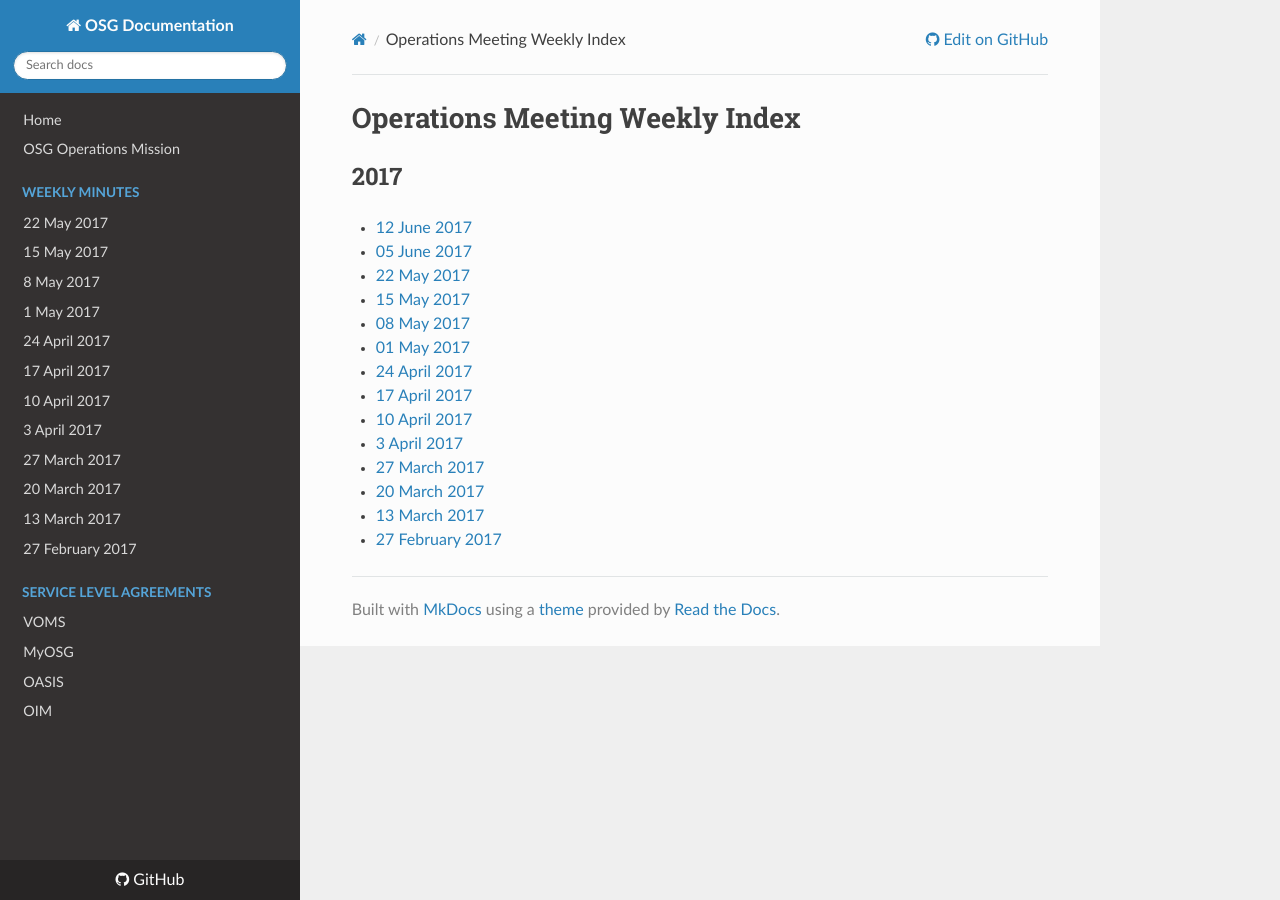
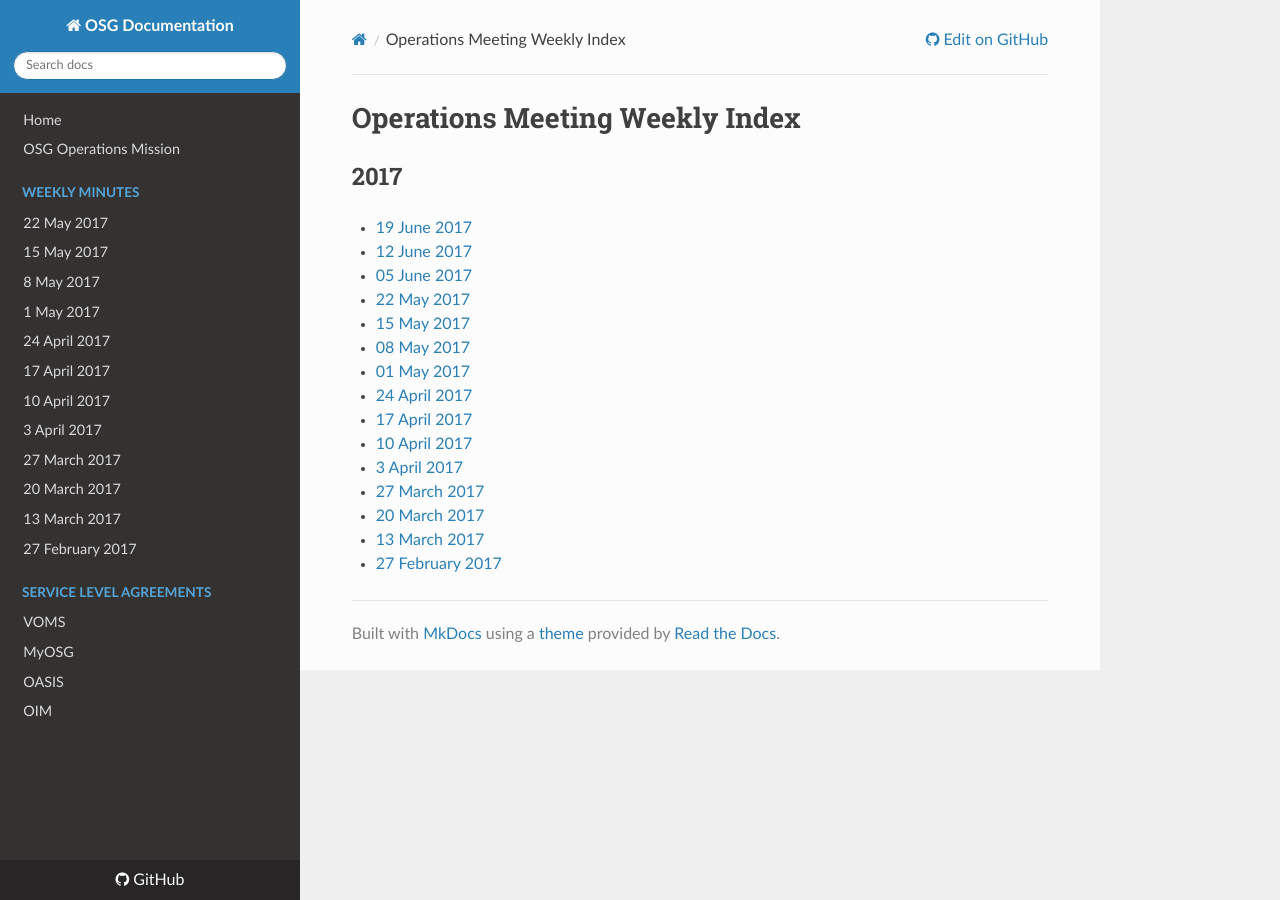
Before and after one commit to osg-htc/operations, an MkDocs documentation site: the page built from docs/WeeklyMinutes/MeetingIndex.md, in a window 1280 px wide. Built offline with MkDocs 1.6.1, drawn with Linux system fonts in a browser that asks for light colours; nearby versions of some CDN libraries; old or Windows-style settings are respelled for this version of MkDocs.

Commit message:
Update MeetingIndex.md

```diff
--- a/docs/WeeklyMinutes/MeetingIndex.md
+++ b/docs/WeeklyMinutes/MeetingIndex.md
@@ -1,6 +1,7 @@
 # Operations Meeting Weekly Index
 
 ## 2017
+   * [19 June 2017](19Jun2017.md)
    * [12 June 2017](12Jun2017.md)
    * [05 June 2017](05Jun2017.md)
    * [22 May 2017](22May2017.md)
```
